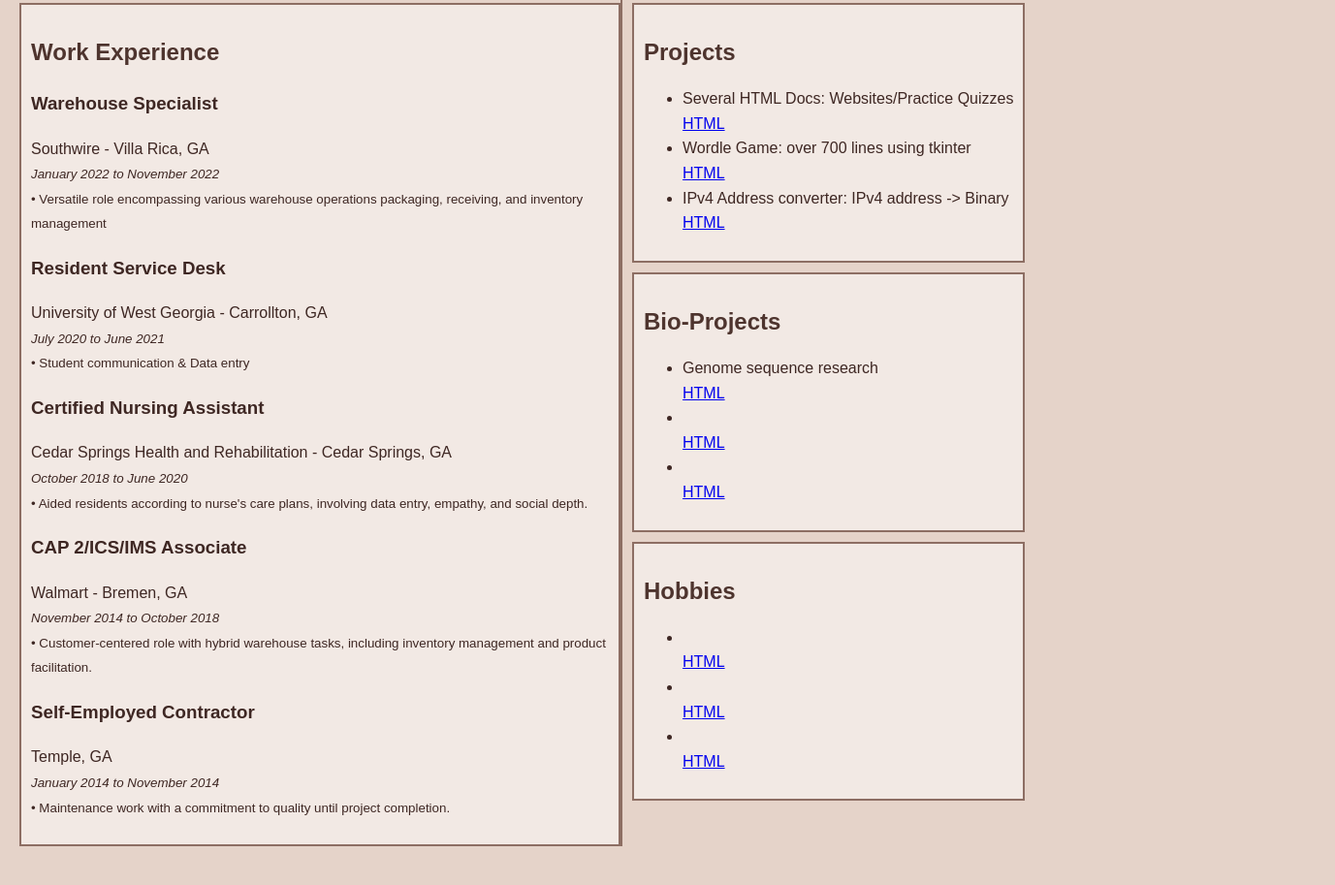
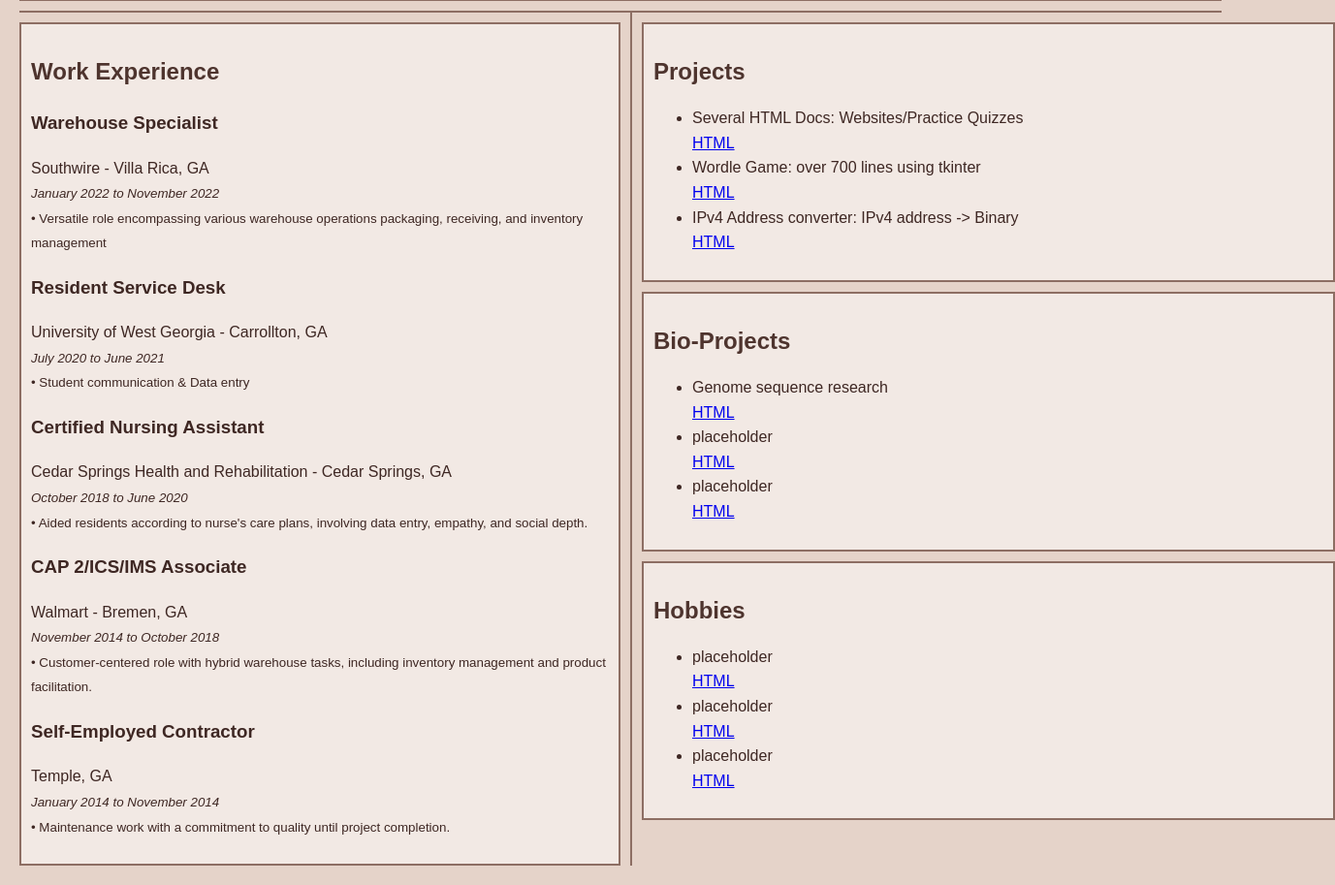
Before and after one commit to ifTrueFall/JohnPriestResume, a plain HTML site: page index.html in a window 1280 px wide. Shown: the part 1189-2102 px from the top of the page at 97% size, 1377 px wide, since content can reach past the window. Drawn offline with Linux system fonts and the light colour scheme.

Commit message:
Fixed up the section containing extra information & the css.

```diff
--- a/index.html
+++ b/index.html
@@ -209,9 +209,11 @@
 			<h2>Bio-Projects</h2>
 				<ul>
 					<li>Genome sequence research
-					</br><a href="https://www.youtube.com/playlist?list=PLaYxwA-Pik8wuAd2KVjuUMGBf3bFpSNjV"target="_blank" attribute>HTML</a></li>
-					<li> </br><a href="#">HTML</a></li>
-					<li> </br><a href="#">HTML</a></li>
+						</br><a href="https://www.youtube.com/playlist?list=PLaYxwA-Pik8wuAd2KVjuUMGBf3bFpSNjV"target="_blank" attribute>HTML</a></li>
+					<li> placeholder
+						</br><a href="#">HTML</a></li>
+					<li> placeholder
+						</br><a href="#">HTML</a></li>
 				</ul>
 		</div>
     </section>
@@ -220,15 +222,16 @@
 		<div class="Hobbies">
 			<h2>Hobbies</h2>
 				<ul>
-					<li>   </br><a href="#">HTML</a></li>
-					<li>   </br><a href="#">HTML</a></li>
-					<li>   </br><a href="#">HTML</a></li>
+					<li> placeholder
+					</br><a href="#">HTML</a></li>
+					<li> placeholder
+					</br><a href="#">HTML</a></li>
+					<li> placeholder
+					</br><a href="#">HTML</a></li>
 				</ul>
 		</div>
     </section>
 </div>
-
-
   </section>
 
 </body>
--- a/src/priest.css
+++ b/src/priest.css
@@ -68,6 +68,8 @@ hr {
 	background-color: #f2e9e4;
 	margin: 0;
 	padding: 10px;
+	margin-top: 10px;
+	margin-bottom: 10px;
 }
 
 table {
@@ -113,14 +115,17 @@ td {
     border: 2px solid #8d6e63;
     background-color: #f2e9e4;
     margin-top: 10px;
+	margin-right: 10px;
 }
 
 .CompProjects, .BiologyProject, .Hobbies {
 	margin-left: 10px;
 	white-space: nowrap;
-	width: auto;
+	width: 168%;
 	height: auto;
+
 
 .wExperiences {
     margin-right: 10px;
 }
+}
```
